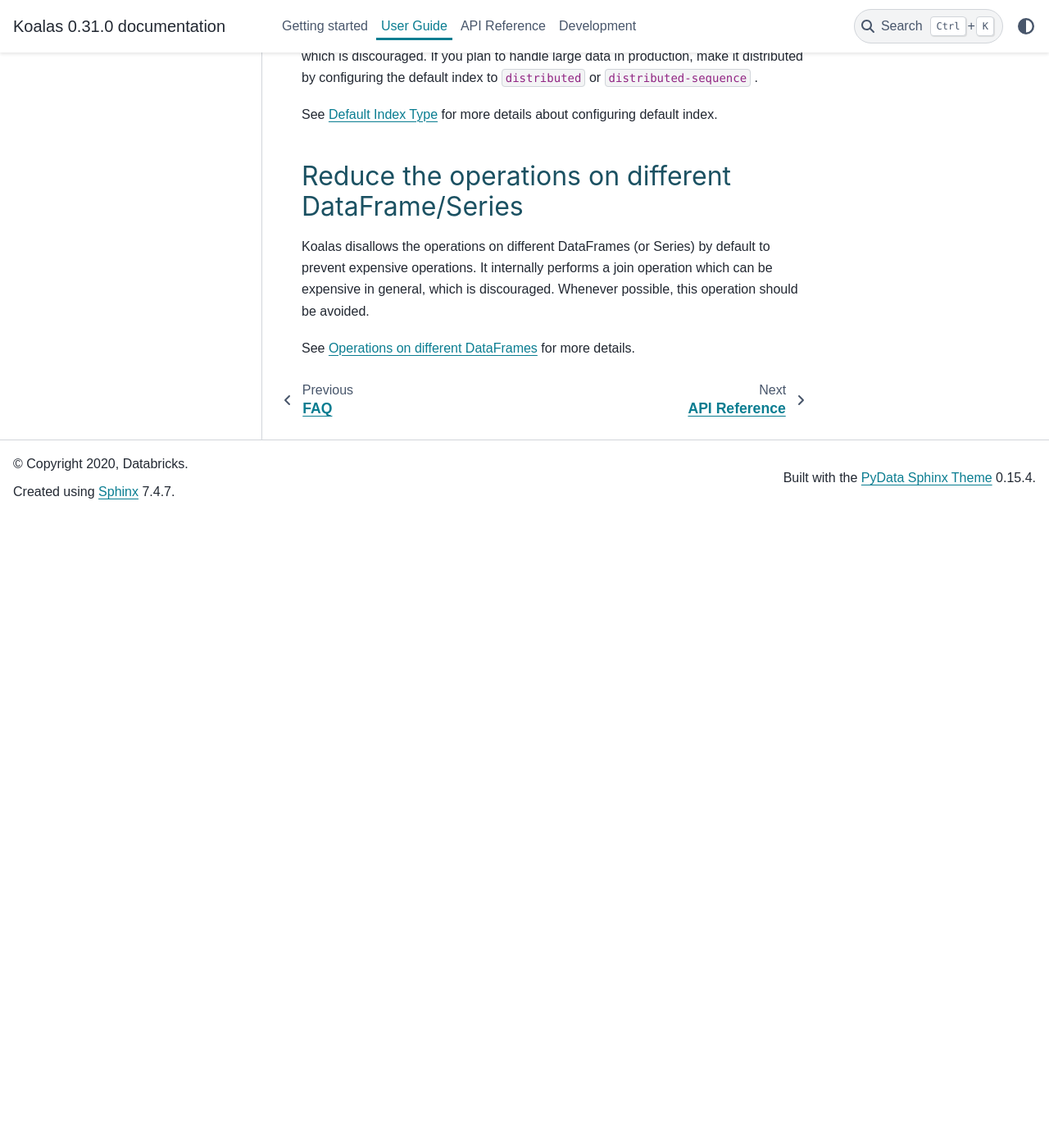
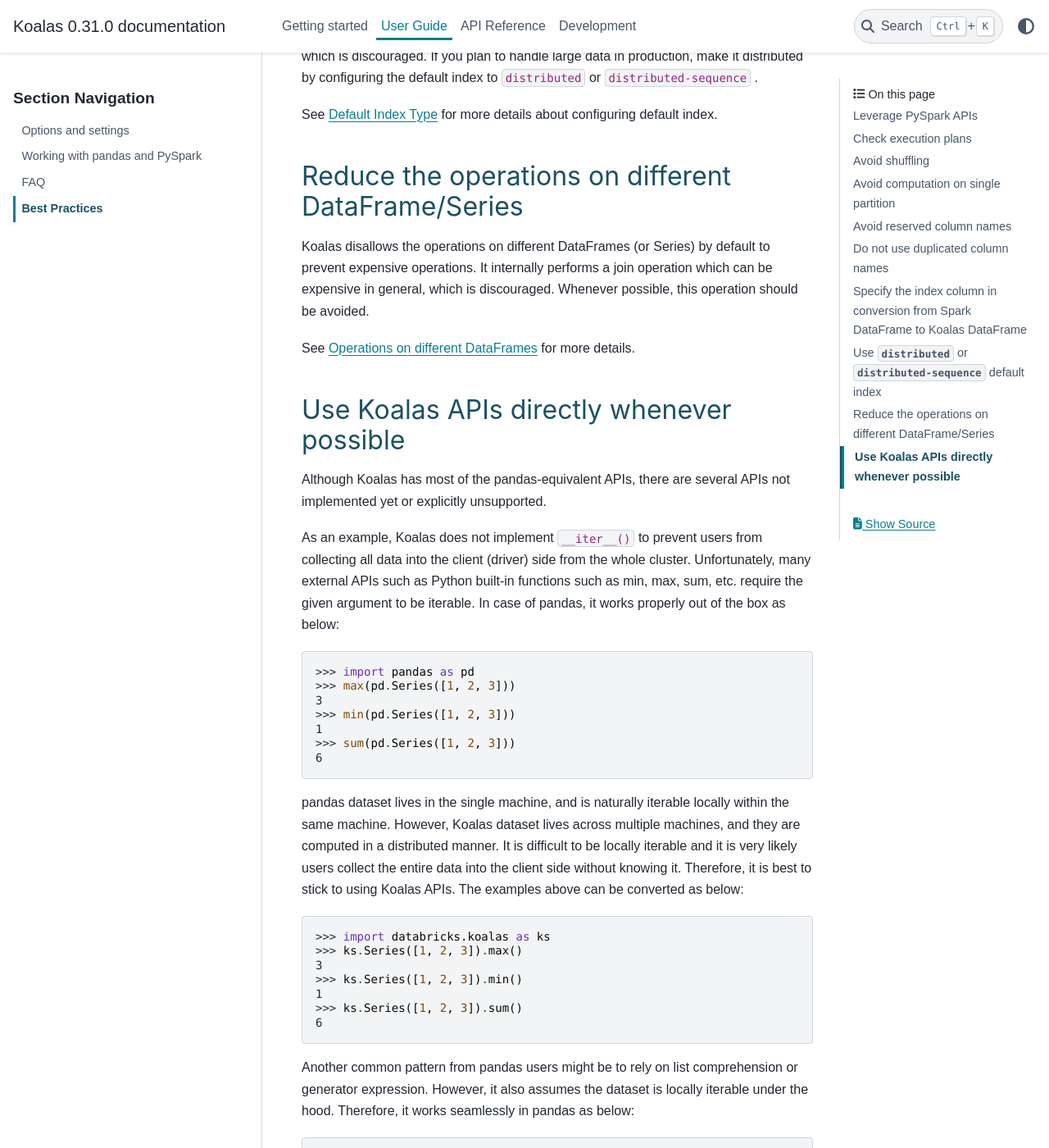
Before and after one commit to databricks/koalas, a Sphinx documentation site: the page built from docs/source/user_guide/best_practices.rst, in a window 1280 px wide and 1400 px high, scrolled down 3639 px. Shown: the whole window at 82% size. Built offline with Sphinx 7.4.7 and the PyData theme 0.15.4, drawn with Linux system fonts in a browser that asks for light colours; pages that are not in the unit, such as notebooks, are missing from menus; the version number is read from the project's files by our own code; before the commit the page ends 4269 px from its top, so only the background shows below that; some of the changed text lies outside the part shown.

Commit message:
Add documentation about non-Koalas APIs (#1420)
Resolves https://github.com/databricks/koalas/issues/1414
I have added a preemptive guide to non-Koalas APIs to `best practeces`.
Please check.

```diff
--- a/docs/source/user_guide/best_practices.rst
+++ b/docs/source/user_guide/best_practices.rst
@@ -169,3 +169,82 @@
 this operation should be avoided.
 
 See `Operations on different DataFrames <options.rst#operations-on-different-dataframes>`_ for more details.
+
+
+Use Koalas APIs directly whenever possible
+------------------------------------------
+
+Although Koalas has most of the pandas-equivalent APIs, there are several APIs not implemented yet or explicitly unsupported.
+
+As an example, Koalas does not implement ``__iter__()`` to prevent users from collecting all data into the client (driver) side from the whole cluster.
+Unfortunately, many external APIs such as Python built-in functions such as min, max, sum, etc. require the given argument to be iterable.
+In case of pandas, it works properly out of the box as below:
+
+.. code-block:: python
+
+   >>> import pandas as pd
+   >>> max(pd.Series([1, 2, 3]))
+   3
+   >>> min(pd.Series([1, 2, 3]))
+   1
+   >>> sum(pd.Series([1, 2, 3]))
+   6
+
+pandas dataset lives in the single machine, and is naturally iterable locally within the same machine.
+However, Koalas dataset lives across multiple machines, and they are computed in a distributed manner.
+It is difficult to be locally iterable and it is very likely users collect the entire data into the client side without knowing it.
+Therefore, it is best to stick to using Koalas APIs.
+The examples above can be converted as below:
+
+.. code-block:: python
+
+   >>> import databricks.koalas as ks
+   >>> ks.Series([1, 2, 3]).max()
+   3
+   >>> ks.Series([1, 2, 3]).min()
+   1
+   >>> ks.Series([1, 2, 3]).sum()
+   6
+
+Another common pattern from pandas users might be to rely on list comprehension or generator expression.
+However, it also assumes the dataset is locally iterable under the hood.
+Therefore, it works seamlessly in pandas as below:
+
+.. code-block:: python
+
+   >>> import pandas as pd
+   >>> data = []
+   >>> countries = ['London', 'New York', 'Helsinki']
+   >>> pser = pd.Series([20., 21., 12.], index=countries)
+   >>> for temperature in pser:
+   ...     assert temperature > 0
+   ...     if temperature > 1000:
+   ...         temperature = None
+   ...     data.append(temperature ** 2)
+   ...
+   >>> pd.Series(data, index=countries)
+   London      400.0
+   New York    441.0
+   Helsinki    144.0
+   dtype: float64
+
+However, for Koalas it does not work as the same reason above.
+The example above can be also changed to directly using Koalas APIs as below:
+
+.. code-block:: python
+
+   >>> import databricks.koalas as ks
+   >>> import numpy as np
+   >>> countries = ['London', 'New York', 'Helsinki']
+   >>> kser = ks.Series([20., 21., 12.], index=countries)
+   >>> def square(temperature) -> np.float64:
+   ...     assert temperature > 0
+   ...     if temperature > 1000:
+   ...         temperature = None
+   ...     return temperature ** 2
+   ...
+   >>> kser.apply(square)
+   London      400.0
+   New York    441.0
+   Helsinki    144.0
+   Name: 0, dtype: float64
```
